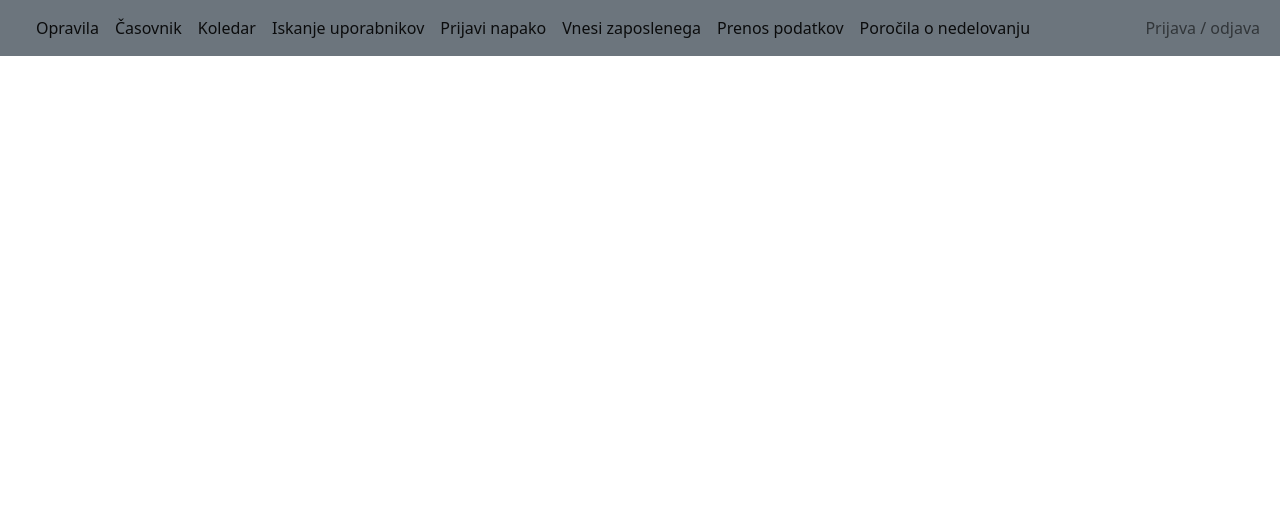
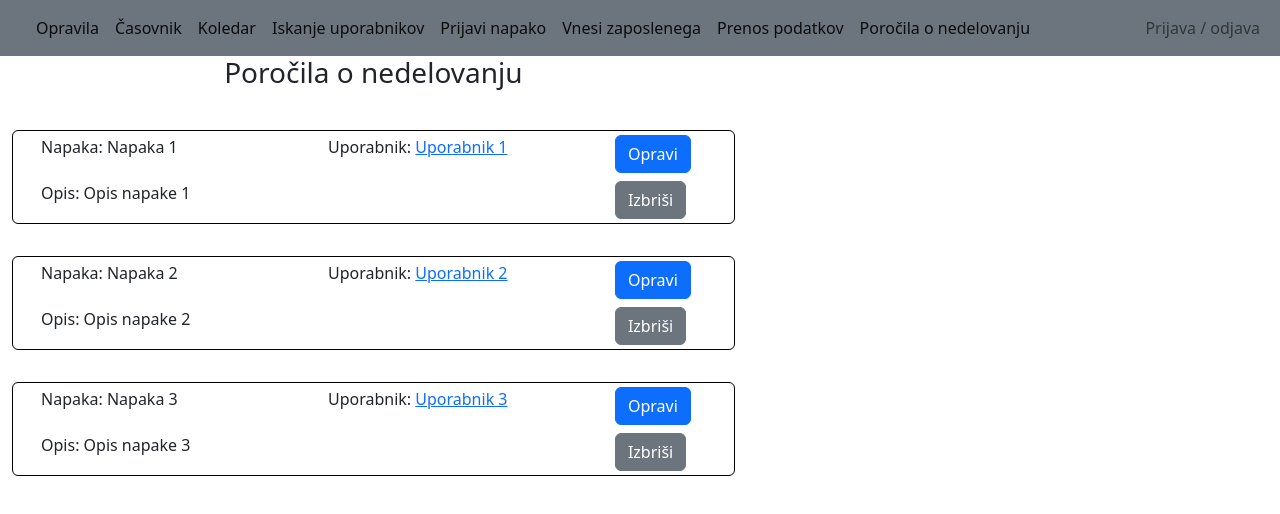
Before and after one commit to juremrzek/ProductivityApp, a Vue app in the folder src/client/: page /nedelovanje in a window 1280 px wide. Shown: the top 514 px of the page. Built offline with nearby package versions, Linux system fonts and the light colour scheme.

Commit message:
Add poročila o neelovanju

```diff
--- /dev/null
+++ b/src/client/src/components/nedelovanje/NedelovanjeCard.vue
@@ -0,0 +1,50 @@
+<template>
+  <br />
+  <div class="container-fluid card">
+    <div class="row m-1">
+      <div class="col">Napaka: {{ napaka.ime }}</div>
+      <div class="col">
+        Uporabnik: <a href="#"> {{ napaka.upime }} </a>
+      </div>
+      <div class="col-2">
+        <button
+          type="button"
+          class="btn btn-primary"
+          @click="this.$event.emit('potrdi', napaka.id)"
+        >
+          Opravi
+        </button>
+      </div>
+    </div>
+
+    <div class="row m-1">
+      <div class="col">Opis: {{ napaka.opis }}</div>
+      <div class="col-2">
+        <button
+          type="button"
+          class="btn btn-secondary"
+          @click="this.$event.emit('zavrni', napaka.id)"
+        >
+          Izbriši
+        </button>
+      </div>
+    </div>
+  </div>
+</template>
+
+<script>
+export default {
+  name: "napakaCard",
+  props: {
+    napaka: Object,
+  },
+  emits: ["potrdi", "zavrni"],
+}
+</script>
+
+<style scoped>
+.card {
+  margin-top: 0.5rem;
+  border: 1px solid black;
+}
+</style>
--- a/src/client/src/router/index.js
+++ b/src/client/src/router/index.js
@@ -5,6 +5,7 @@ import PrijaviNapako from "../views/PrijaviNapako.vue"
 import SledilciView from "../views/SledilciView.vue"
 import ZaposleniVnosView from "../views/ZaposleniVnosView.vue"
 import SkladisceView from "../views/SkladisceView.vue"
+import NedelovanjeView from "../views/NedelovanjeView.vue"
 
 const router = createRouter({
   history: createWebHistory(import.meta.env.BASE_URL),
@@ -41,6 +42,11 @@ const router = createRouter({
       component: SkladisceView,
     },
     {
+      path: "/nedelovanje",
+      name: "nedelovanje",
+      component: NedelovanjeView,
+    },
+    {
       path: "/about",
       name: "about",
       // route level code-splitting
--- /dev/null
+++ b/src/client/src/views/NedelovanjeView.vue
@@ -0,0 +1,47 @@
+<script setup>
+import AppLayout from "../components/AppLayout.vue"
+import NedelovanjeCard from "../components/nedelovanje/NedelovanjeCard.vue"
+</script>
+
+<template>
+  <AppLayout>
+    <h3 class="text-center">Poročila o nedelovanju</h3>
+    <!--  -->
+    <template v-for="napaka in napake" :key="napaka.id">
+      <nedelovanje-card :napaka="napaka"></nedelovanje-card>
+    </template>
+    <!--  -->
+  </AppLayout>
+</template>
+
+<script>
+export default {
+  components: {
+    NedelovanjeCard,
+  },
+  data() {
+    return {
+      napake: [
+        {
+          id: 1,
+          ime: "Napaka 1",
+          opis: "Opis napake 1",
+          upime: "Uporabnik 1",
+        },
+        {
+          id: 2,
+          ime: "Napaka 2",
+          opis: "Opis napake 2",
+          upime: "Uporabnik 2",
+        },
+        {
+          id: 3,
+          ime: "Napaka 3",
+          opis: "Opis napake 3",
+          upime: "Uporabnik 3",
+        },
+      ],
+    }
+  },
+}
+</script>
```
